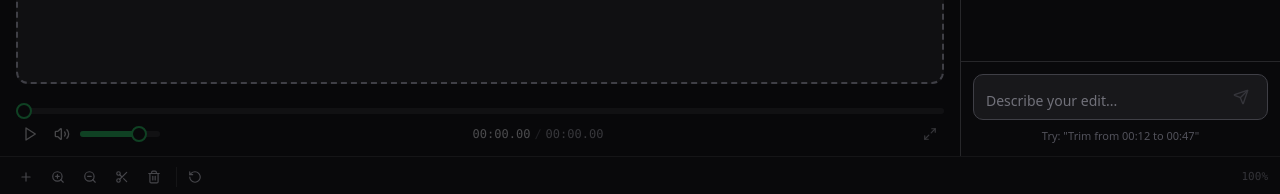
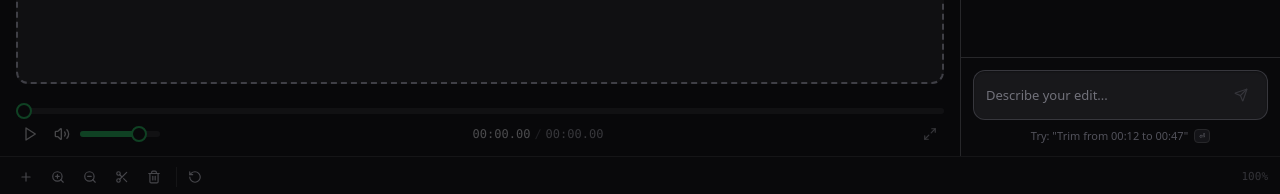
Before and after one commit to shrey258/video_editor_agent, a Next.js app in the folder frontend/: page / in a window 1280 px wide. Shown: the part 424-618 px from the top of the page. Built offline with nearby package versions, Linux system fonts and the light colour scheme.

Commit message:
feat: Implement auto-resizing for the chat input textarea and refine UI/UX for the inspector chat interface.

```diff
--- a/frontend/components/editor/inspector.tsx
+++ b/frontend/components/editor/inspector.tsx
@@ -82,6 +82,7 @@ export function Inspector() {
     const [isExporting, setIsExporting] = useState(false);
     const [exportResult, setExportResult] = useState<ExportResponse | null>(null);
     const messagesEndRef = useRef<HTMLDivElement>(null);
+    const textareaRef = useRef<HTMLTextAreaElement>(null);
     const isVideoTooLong = duration > MAX_VIDEO_DURATION_SEC;
     const durationLabel =
         Number.isFinite(duration) && duration > 0 ? `${duration.toFixed(2)}s` : "unknown";
@@ -89,6 +90,14 @@ export function Inspector() {
     useEffect(() => {
         messagesEndRef.current?.scrollIntoView({ behavior: "smooth" });
     }, [messages]);
+
+    // Auto-resize textarea to fit content
+    useEffect(() => {
+        const el = textareaRef.current;
+        if (!el) return;
+        el.style.height = "auto";
+        el.style.height = `${el.scrollHeight}px`;
+    }, [input]);
 
     async function handleSend() {
         if (!input.trim()) return;
@@ -472,8 +481,8 @@ export function Inspector() {
                         >
                             <div
                                 className={`flex h-6 w-6 shrink-0 items-center justify-center rounded-full ${msg.role === "assistant"
-                                        ? "bg-primary/20 text-primary"
-                                        : "bg-zinc-700 text-zinc-300"
+                                    ? "bg-primary/20 text-primary"
+                                    : "bg-zinc-700 text-zinc-300"
                                     }`}
                             >
                                 {msg.role === "assistant" ? (
@@ -484,8 +493,8 @@ export function Inspector() {
                             </div>
                             <div
                                 className={`rounded-lg px-3 py-2 text-[13px] leading-relaxed ${msg.role === "assistant"
-                                        ? "bg-zinc-800/80 text-zinc-300"
-                                        : "bg-primary/15 text-zinc-200"
+                                    ? "bg-zinc-800/80 text-zinc-300"
+                                    : "bg-primary/15 text-zinc-200"
                                     }`}
                             >
                                 {msg.content}
@@ -500,28 +509,30 @@ export function Inspector() {
 
             {/* Chat input */}
             <div className="p-3">
-                <div className="flex items-end gap-2 rounded-lg border border-zinc-700 bg-zinc-900 px-3 py-2 focus-within:border-primary/50 transition-colors duration-200">
+                <div className="flex items-end gap-2 rounded-xl border border-zinc-700/80 bg-zinc-900 px-3 py-2.5 shadow-[inset_0_1px_2px_rgba(0,0,0,0.3)] ring-1 ring-transparent transition-all duration-200 ease focus-within:border-transparent focus-within:ring-primary/40 focus-within:shadow-[inset_0_1px_2px_rgba(0,0,0,0.3),0_0_0_1px_hsl(142_71%_45%/0.15)]">
                     <textarea
+                        ref={textareaRef}
                         value={input}
                         onChange={(e) => setInput(e.target.value)}
                         onKeyDown={handleKeyDown}
                         placeholder="Describe your edit..."
                         rows={1}
-                        className="max-h-24 w-full resize-none bg-transparent text-sm text-zinc-200 placeholder:text-zinc-500 focus:outline-none"
+                        className="scrollbar-hide max-h-28 min-h-[1.5rem] w-full resize-none overflow-y-auto bg-transparent text-[13px] leading-relaxed text-zinc-200 placeholder:text-zinc-500 placeholder:transition-colors placeholder:duration-200 focus:outline-none focus:placeholder:text-zinc-600"
                     />
                     <Button
                         variant="ghost"
                         size="icon"
                         onClick={handleSend}
                         disabled={!input.trim() || isSuggesting || isVideoTooLong}
-                        className="h-7 w-7 shrink-0 text-primary hover:bg-primary/20 hover:text-primary disabled:text-zinc-600"
+                        className="h-7 w-7 shrink-0 rounded-lg text-primary transition-all duration-200 ease hover:bg-primary/15 hover:text-primary active:scale-95 disabled:text-zinc-600"
                     >
-                        <Send className="h-4 w-4" />
+                        <Send className="h-3.5 w-3.5" />
                     </Button>
                 </div>
-                <p className="mt-2 text-center text-[11px] text-zinc-600">
-                    Try: &quot;Trim from 00:12 to 00:47&quot;
-                </p>
+                <div className="mt-2 flex items-center justify-center gap-1.5 text-[11px] text-zinc-600">
+                    <span>Try: &quot;Trim from 00:12 to 00:47&quot;</span>
+                    <kbd className="rounded border border-zinc-800 bg-zinc-900/80 px-1 py-px font-mono text-[10px] leading-none text-zinc-500">⏎</kbd>
+                </div>
             </div>
         </div>
     );
```
Also changed, not shown: 1 other file (tests, documents, lock files or other folders).
